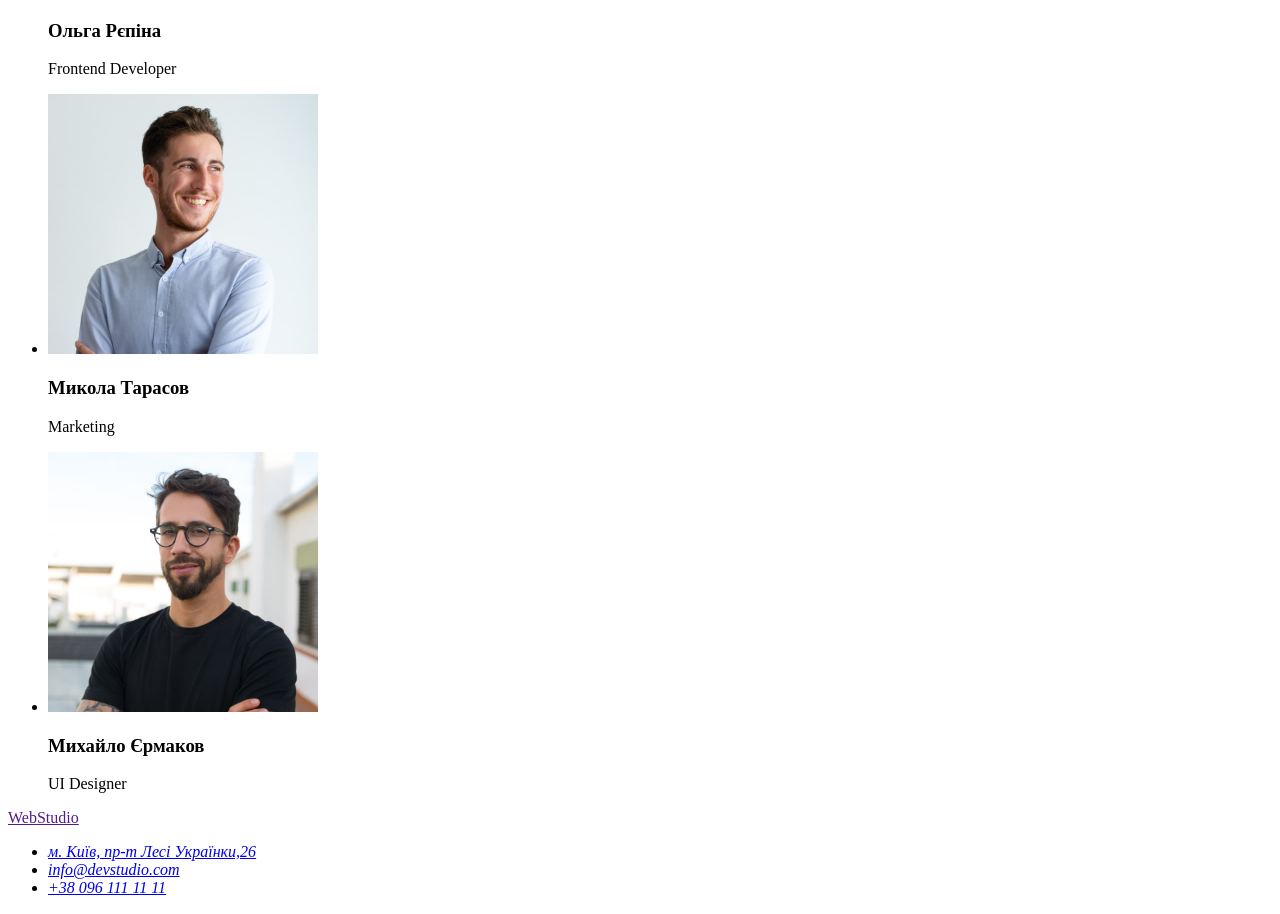
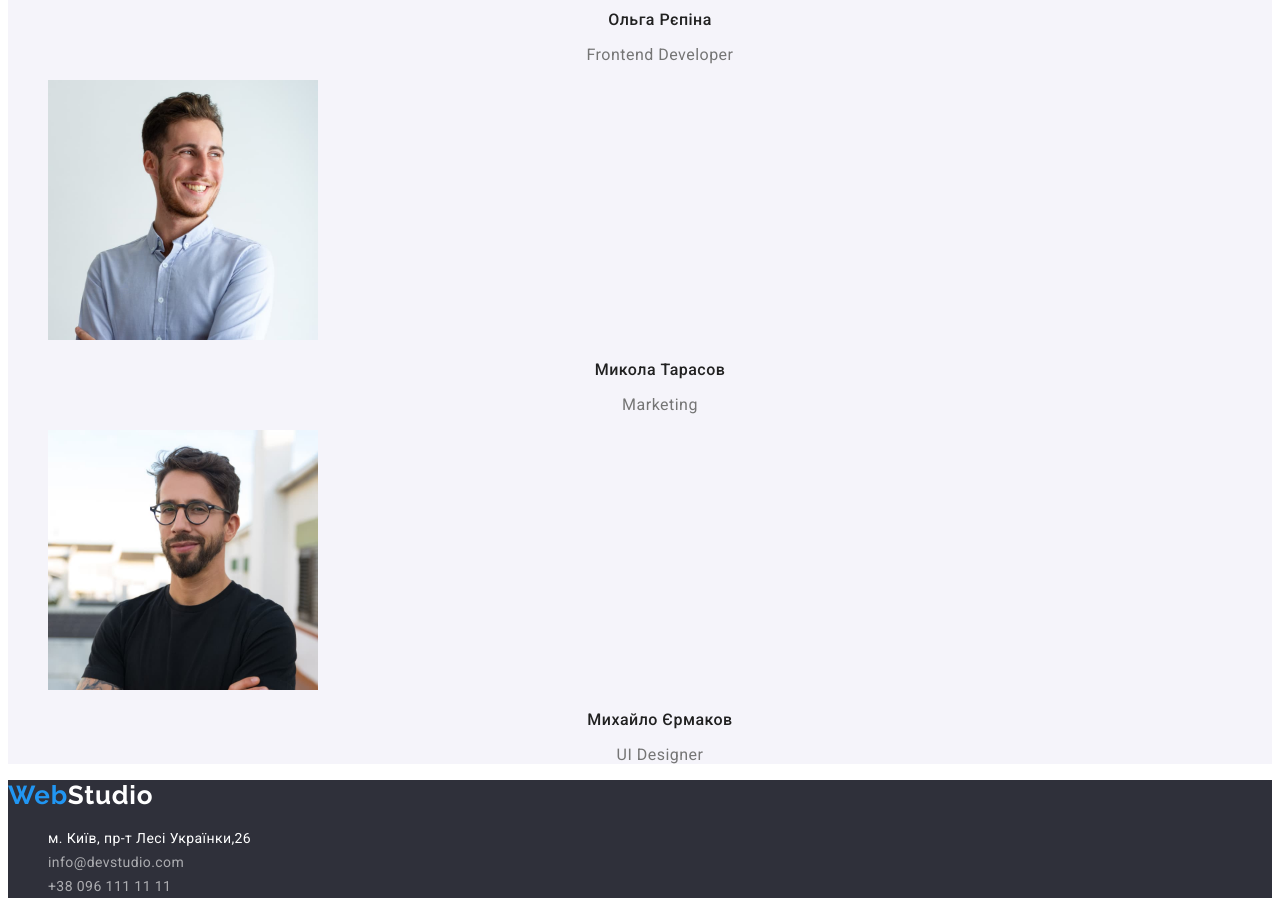
Before and after one commit to gennadiy1968/goit-markap-hw-02, a plain HTML site: page index.html in a window 1280 px wide. Shown: the part 2310-3224 px from the top of the page. Drawn offline with Linux system fonts and the light colour scheme.

Commit message:
footer and

```diff
--- a/css/stylens.css
+++ b/css/stylens.css
@@ -17,7 +17,7 @@
     letter-spacing: 0.78px;
 }
 .logo-black {
-    color: #000;
+    color: #000000;
 }
 /* nav */
 .nav-list-link {
@@ -65,7 +65,7 @@
 /* main */
 /* hero section */
 .hero {
-    /* color: #FFF; */
+    /* color: #ffffff; */
     text-align: center;
     font-family: "Roboto", sans-serif;
     font-size: 44px;
@@ -76,7 +76,7 @@
     text-transform: uppercase;
 }
 .btn-hero {
-    /* color: #FFF; */
+    /* color: #ffffff; */
     text-align: center;
     font-family: "Roboto", sans-serif;
     font-size: 16px;
@@ -89,7 +89,7 @@
 .btn-hero:hover,
 .btn-hero:focus {
    background-color:#2196F3;
-   color: #fff;
+   color: #ffffff;
 }
 /*section advantages  */
 .advantages-header {
@@ -123,3 +123,73 @@
     letter-spacing: 1.08px;
 }
 /*section team */
+.team {
+    background-color:#F5F4FA;
+}
+.surname {
+    color: #212121;
+    text-align: center;
+    font-family: "Roboto", sans-serif;
+    font-size: 16px;
+    font-style: normal;
+    font-weight: 500;
+    line-height: normal;
+    letter-spacing: 0.48px;
+}
+.profession {
+    color: #757575;
+    text-align: center;
+    font-family: "Roboto", sans-serif;
+    font-size: 16px;
+    font-style: normal;
+    font-weight: 400;
+    line-height: normal;
+    letter-spacing: 0.48px;
+}
+/* footer */
+.footer {
+    background: #2F303A;
+}
+.logo-white {
+    color: #ffffff;
+}
+.maps {
+    color: #ffffff;
+    text-shadow: 0px 4px 4px 0px rgba(0, 0, 0, 0.25);
+    font-family: "Roboto", sans-serif;
+    font-size: 14px;
+    font-style: normal;
+    font-weight: 400;
+    line-height: 24px; /* 171.429% */
+    letter-spacing: 0.42px;
+}
+.maps:hover,
+.maps:focus {
+    color: #2196F3;
+}
+.mailto {
+    color: rgba(255, 255, 255, 0.60);
+    font-family: "Roboto", sans-serif;
+    font-size: 14px;
+    font-style: normal;
+    font-weight: 400;
+    line-height: 24px; /* 171.429% */
+    letter-spacing: 0.42px;
+}
+.mailto:hover,
+.mmailto:focus {
+    color: #2196F3;
+}
+.tel {
+    color: rgba(255, 255, 255, 0.60);
+    font-family: "Roboto", sans-serif;
+    font-size: 14px;
+    font-style: normal;
+    font-weight: 400;
+    line-height: 24px; /* 171.429% */
+    letter-spacing: 0.42px;
+}
+.tel:hover,
+.tel:focus {
+    color: #2196F3;
+}
--- a/index.html
+++ b/index.html
@@ -72,47 +72,46 @@
       </section>
       <section class="team">
         <!-- Наша команда -->
-        <h2>Наша команда</h2>
-        <ul>
-          <li>
+        <h2 class="our-team">Наша команда</h2>
+        <ul class="our-team-list list">
+          <li class="team-designer">
             <img src="./img/foto-team-1.jpg" alt="Наша команда-1" width="270" height="260">
-            <h3>Ігор Дем'яненко</h3>
-            <p lang="en">Product Designer</p>
-
+            <h3 class="surname">Ігор Дем'яненко</h3>
+            <p class="profession" lang="en">Product Designer</p>
           </li>
-          <li>
+          <li class="team-developer">
             <img src="./img/foto-team-2.jpg" alt="Наша команда-2" width="270" height="260">
-            <h3>Ольга Рєпіна</h3>
-            <p lang="en">Frontend Developer</p>
+            <h3 class="surname">Ольга Рєпіна</h3>
+            <p class="profession" lang="en">Frontend Developer</p>
           </li>
-          <li>
+          <li class="team-Marketing">
             <img src="./img/foto-team-3.jpg" alt="Наша команда-3" width="270" height="260">
-            <h3>Микола Тарасов</h3>
-            <p lang="en">Marketing</p>
+            <h3 class="surname">Микола Тарасов</h3>
+            <p class="profession" lang="en">Marketing</p>
           </li>
-          <li>
+          <li class="team-ui-designer">
             <img src="./img/foto-team-4.jpg" alt="Наша команда-4" width="270" height="260">
-            <h3>Михайло Єрмаков</h3>
-            <p lang="en">UI Designer</p>
+            <h3 class="surname">Михайло Єрмаков</h3>
+            <p class="profession" lang="en">UI Designer</p>
           </li>
         </ul>
       </section>
     </main>
-    <footer>
-      <a href="">Web<span>Studio</span></a>
-      <address>
-        <ul>
-          <li>
-            <a href="https://goo.gl/maps/6QxGR23PpbNt8zii7"
+    <footer class="footer">
+      <a class="logo link" href="">Web<span class="logo-white">Studio</span></a>
+      <address class="address">
+        <ul class="address-list list">
+          <li class="address-maps link">
+            <a class="maps link" href="https://goo.gl/maps/6QxGR23PpbNt8zii7"
             target="_blank"
             rel="noopener noreferrer"
             >м. Київ, пр-т Лесі Українки,26</a>
           </li>
-          <li>
-            <a href="mailto:info@devstudio.com">info@devstudio.com</a>
+          <li class="address-mailto link">
+            <a class="mailto link" href="mailto:info@devstudio.com">info@devstudio.com</a>
           </li>
-          <li>
-            <a href="tel:+380961111111">+38 096 111 11 11</a>
+          <li class="address-tel">
+            <a class="tel link" href="tel:+380961111111">+38 096 111 11 11</a>
           </li>
         </ul>
       </address>
```
